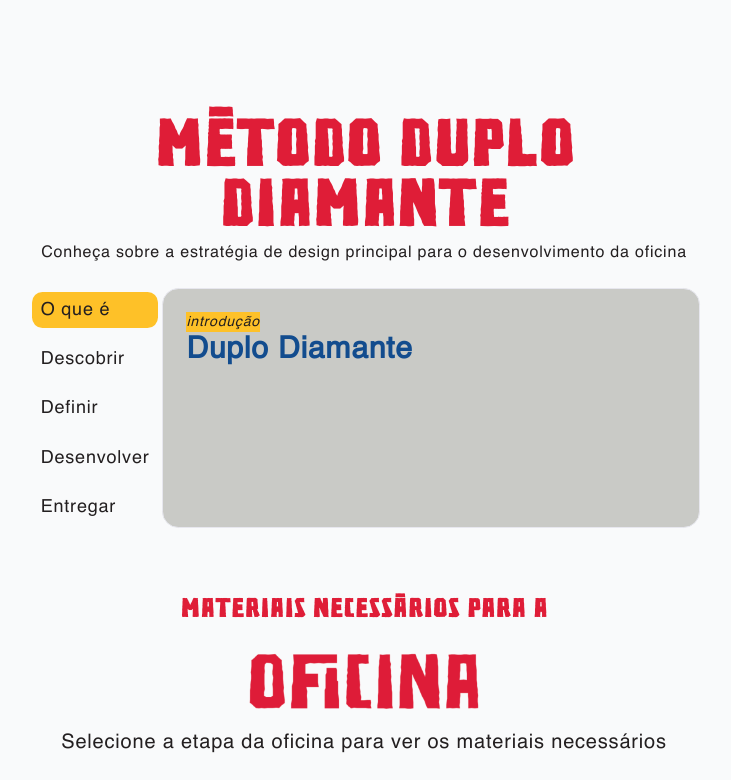
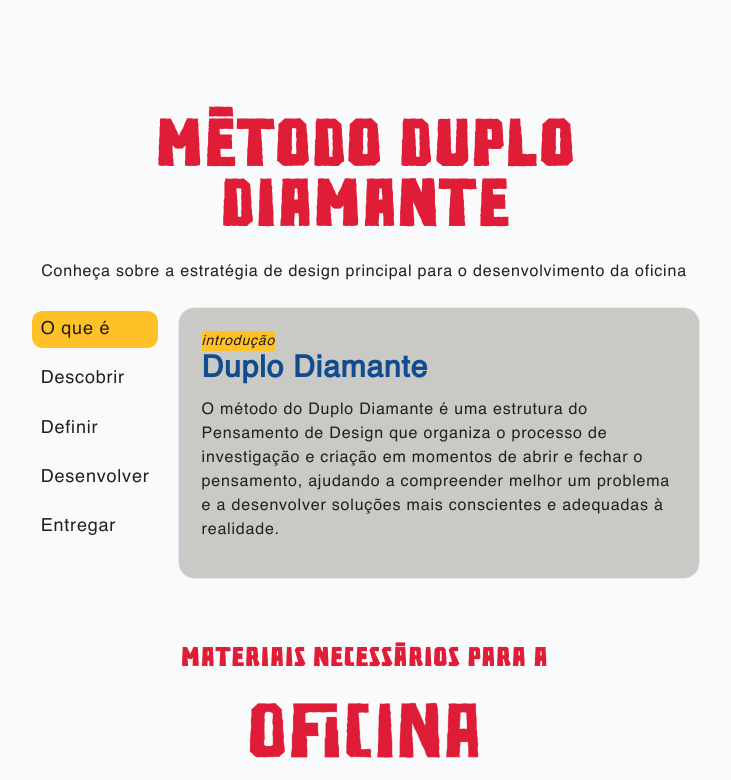
Before and after one commit to LauraHTML/Projeto-Bara, a Next.js app: page /baraNaSuaEscola in a window 1280 px wide. Shown: the part 760-1540 px from the top of the page, without its empty margins (276-1007 px from the left). Built offline with nearby package versions, Linux system fonts and the light colour scheme.

Commit message:
mudancinhas pt-7

```diff
--- a/src/app/baraNaSuaEscola/page.jsx
+++ b/src/app/baraNaSuaEscola/page.jsx
@@ -43,7 +43,7 @@ export default function BaraNaSuaEscola() {
       <section className="w-full min-h-full flex flex-col items-center justify-center md:flex-row gap-10">
         <div className="w-full max-w-2xl flex flex-col gap-6 items-center">
 
-          <div className="flex flex-col items-center text-center">
+          <div className="flex flex-col items-center text-center gap-5">
             <h1 className="fonte-titulo text-6xl font-bold text-primary">Método duplo diamante</h1>
             <p>Conheça sobre a estratégia de design principal para o desenvolvimento da oficina</p>
           </div>
@@ -62,8 +62,8 @@ export default function BaraNaSuaEscola() {
                   <CardDescription>introdução</CardDescription>
                   <CardTitle>Duplo Diamante</CardTitle>
                 </CardHeader>
-                <CardContent className="">
-                  <div className="py-3 z-20">
+                <CardContent className="grid gap-6">
+                  <div className="z-20">
                     <p className="">
                       O método do Duplo Diamante é uma estrutura do Pensamento de Design que organiza o processo de investigação e criação em momentos de abrir e fechar o pensamento, ajudando a compreender melhor um problema e a desenvolver soluções mais conscientes e adequadas à realidade.
                     </p>
--- a/src/components/ui/cardEtapas.jsx
+++ b/src/components/ui/cardEtapas.jsx
@@ -11,7 +11,7 @@ function Card({
     <div
       data-slot="card"
       className={cn(
-        "bg-muted flex-wrap text-wrap text-card-foreground flex flex-col gap-6 rounded-xl border py-6 shadow-sm w- relative overflow-hidden h-[15rem]",
+        "bg-muted text-wrap text-card-foreground flex flex-col gap-3 rounded-xl border py-6 shadow-sm w- relative overflow-hidden h-[17rem]",
         className
       )}
       {...props}
@@ -28,7 +28,7 @@ function CardHeader({
     <div
       data-slot="card-header"
       className={cn(
-        "@container/card-header -20 h-fit w-full items-start gap-2 px-6 has-data-[slot=card-action]:grid-cols-[1fr_auto] [.border-b]:pb-6",
+        "@container/card-header -20 h-fit w-full items-start px-6 has-data-[slot=card-action]:grid-cols-[1fr_auto] [.border-b]:pb-6",
         className
       )}
       {...props} />
--- a/src/components/ui/tabsEtapas.jsx
+++ b/src/components/ui/tabsEtapas.jsx
@@ -12,7 +12,7 @@ function Tabs({
   return (
     <TabsPrimitive.Root
       data-slot="tabs"
-      className={cn("grid md:grid-rows-1 grid-cols-1 md:grid-cols-5 w-fit", className)}
+      className={cn("grid grid-cols-1 md:grid-cols-[auto_1fr] w-full gap-4", className)}
       {...props} />
   );
 }
@@ -25,7 +25,7 @@ function TabsList({
     <TabsPrimitive.List
       data-slot="tabs-list"
       className={cn(
-        "text-foreground grid grid-cols-2 grid-rows-2 md:grid-cols-1 md:grid-rows-4 gap-3 h-fit md:w-fit col-span-1 rounded-lg p-[4px]",
+        "text-foreground grid grid-cols-2 grid-rows-2 md:grid-cols-1 md:grid-rows-4 gap-3 h-fit w-full md:w-fit rounded-lg p-[4px]",
         className
       )}
       {...props} />
@@ -40,7 +40,7 @@ function TabsTrigger({
     <TabsPrimitive.Trigger
       data-slot="tabs-trigger"
       className={cn(
-        "data-[state=active]:bg-accent dark:data-[state=active]:text-background focus-visible:border-ring focus-visible:ring-ring/50 focus-visible:outline-ring dark:data-[state=active]:border-input dark:data-[state=active]:bg-input/30 text-foreground dark:text-muted-foreground inline-flex h-[calc(100%-1px)] flex-1 items-center  gap-1.5 rounded-md border border-transparent px-2 py-1 text-lg font-medium whitespace-nowrap transition-[color,box-shadow] focus-visible:ring-[3px] focus-visible:outline-1 disabled:pointer-events-none disabled:opacity-50 data-[state=active]:shadow-sm [&_svg]:pointer-events-none [&_svg]:shrink-0 [&_svg:not([class*='size-'])]:size-4",
+        "data-[state=active]:bg-accent dark:data-[state=active]:text-background focus-visible:border-ring focus-visible:ring-ring/50 focus-visible:outline-ring dark:data-[state=active]:border-input dark:data-[state=active]:bg-input/30 text-foreground dark:text-muted-foreground inline-flex h-[calc(100%-1px)] flex-1 items-center gap-1.5 rounded-md border border-transparent px-2 py-1 text-lg font-medium whitespace-nowrap transition-[color,box-shadow] focus-visible:ring-[3px] focus-visible:outline-1 disabled:pointer-events-none disabled:opacity-50 data-[state=active]:shadow-sm [&_svg]:pointer-events-none [&_svg]:shrink-0 [&_svg:not([class*='size-'])]:size-4",
         className
       )}
       {...props} />
@@ -54,7 +54,7 @@ function TabsContent({
   return (
     <TabsPrimitive.Content
       data-slot="tabs-content"
-      className={cn("flex-1 outline-none col-span-4", className)}
+      className={cn("flex-1 outline-none", className)}
       {...props} />
   );
 }
```
